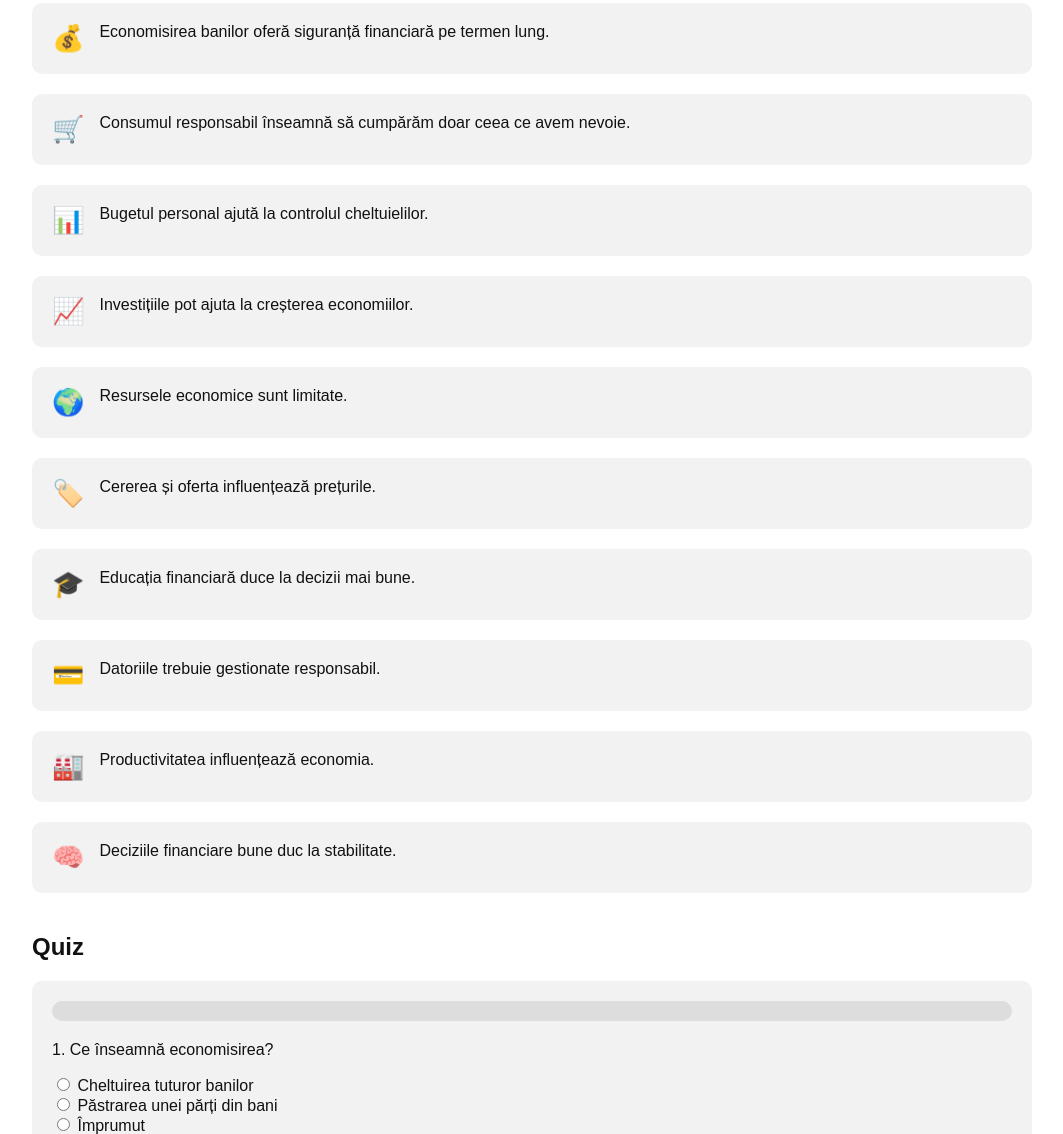
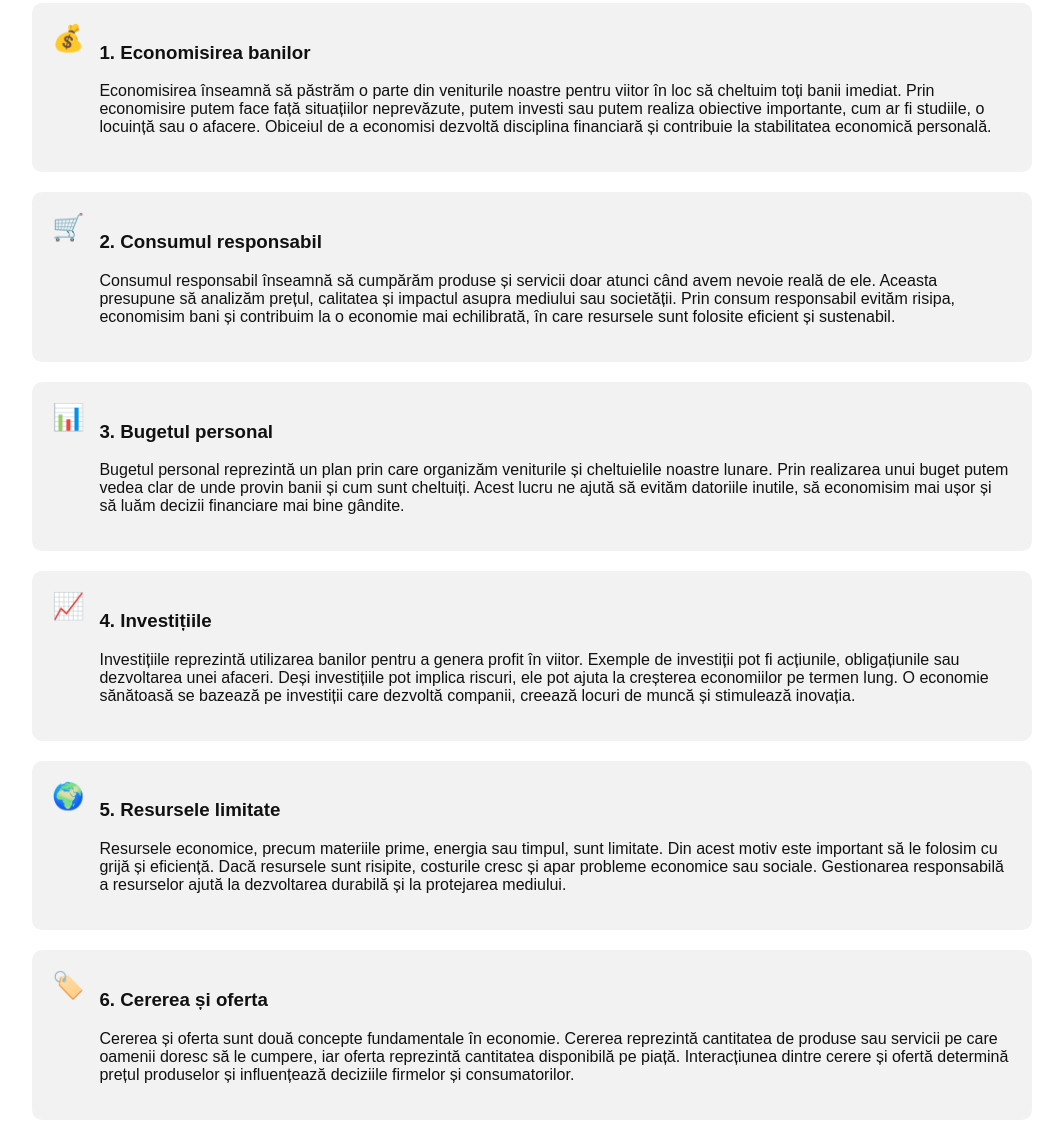
Before and after one commit to zzamfiralin-dev/ZMFLab, a plain HTML site: page index.html in a window 1280 px wide. Shown: the part 391-1525 px from the top of the page, without its empty margins (108-1171 px from the left). Drawn offline with Linux system fonts and the light colour scheme.

Commit message:
Enhance financial ideas section with detailed descriptions
Added detailed explanations for financial concepts including saving, responsible consumption, personal budgeting, and more.

```diff
--- a/index.html
+++ b/index.html
@@ -73,16 +73,27 @@ footer{text-align:center;padding:30px;opacity:.7}
 <div id="idei" class="section">
 <h2>10 Idei Importante</h2>
 
-<div class="idea"><div class="icon">💰</div><div>Economisirea banilor oferă siguranță financiară pe termen lung.</div></div>
-<div class="idea"><div class="icon">🛒</div><div>Consumul responsabil înseamnă să cumpărăm doar ceea ce avem nevoie.</div></div>
-<div class="idea"><div class="icon">📊</div><div>Bugetul personal ajută la controlul cheltuielilor.</div></div>
-<div class="idea"><div class="icon">📈</div><div>Investițiile pot ajuta la creșterea economiilor.</div></div>
-<div class="idea"><div class="icon">🌍</div><div>Resursele economice sunt limitate.</div></div>
-<div class="idea"><div class="icon">🏷️</div><div>Cererea și oferta influențează prețurile.</div></div>
-<div class="idea"><div class="icon">🎓</div><div>Educația financiară duce la decizii mai bune.</div></div>
-<div class="idea"><div class="icon">💳</div><div>Datoriile trebuie gestionate responsabil.</div></div>
-<div class="idea"><div class="icon">🏭</div><div>Productivitatea influențează economia.</div></div>
-<div class="idea"><div class="icon">🧠</div><div>Deciziile financiare bune duc la stabilitate.</div></div>
+<div class="idea"><div class="icon">💰</div><div><h3>1. Economisirea banilor</h3><p>Economisirea înseamnă să păstrăm o parte din veniturile noastre pentru viitor în loc să cheltuim toți banii imediat. Prin economisire putem face față situațiilor neprevăzute, putem investi sau putem realiza obiective importante, cum ar fi studiile, o locuință sau o afacere. Obiceiul de a economisi dezvoltă disciplina financiară și contribuie la stabilitatea economică personală.</p></div></div>
+
+<div class="idea"><div class="icon">🛒</div><div><h3>2. Consumul responsabil</h3><p>Consumul responsabil înseamnă să cumpărăm produse și servicii doar atunci când avem nevoie reală de ele. Aceasta presupune să analizăm prețul, calitatea și impactul asupra mediului sau societății. Prin consum responsabil evităm risipa, economisim bani și contribuim la o economie mai echilibrată, în care resursele sunt folosite eficient și sustenabil.</p></div></div>
+
+<div class="idea"><div class="icon">📊</div><div><h3>3. Bugetul personal</h3><p>Bugetul personal reprezintă un plan prin care organizăm veniturile și cheltuielile noastre lunare. Prin realizarea unui buget putem vedea clar de unde provin banii și cum sunt cheltuiți. Acest lucru ne ajută să evităm datoriile inutile, să economisim mai ușor și să luăm decizii financiare mai bine gândite.</p></div></div>
+
+<div class="idea"><div class="icon">📈</div><div><h3>4. Investițiile</h3><p>Investițiile reprezintă utilizarea banilor pentru a genera profit în viitor. Exemple de investiții pot fi acțiunile, obligațiunile sau dezvoltarea unei afaceri. Deși investițiile pot implica riscuri, ele pot ajuta la creșterea economiilor pe termen lung. O economie sănătoasă se bazează pe investiții care dezvoltă companii, creează locuri de muncă și stimulează inovația.</p></div></div>
+
+<div class="idea"><div class="icon">🌍</div><div><h3>5. Resursele limitate</h3><p>Resursele economice, precum materiile prime, energia sau timpul, sunt limitate. Din acest motiv este important să le folosim cu grijă și eficiență. Dacă resursele sunt risipite, costurile cresc și apar probleme economice sau sociale. Gestionarea responsabilă a resurselor ajută la dezvoltarea durabilă și la protejarea mediului.</p></div></div>
+
+<div class="idea"><div class="icon">🏷️</div><div><h3>6. Cererea și oferta</h3><p>Cererea și oferta sunt două concepte fundamentale în economie. Cererea reprezintă cantitatea de produse sau servicii pe care oamenii doresc să le cumpere, iar oferta reprezintă cantitatea disponibilă pe piață. Interacțiunea dintre cerere și ofertă determină prețul produselor și influențează deciziile firmelor și consumatorilor.</p></div></div>
+
+<div class="idea"><div class="icon">🎓</div><div><h3>7. Educația financiară</h3><p>Educația financiară ne ajută să înțelegem cum funcționează banii, economiile, investițiile și creditele. Persoanele care au cunoștințe financiare iau decizii mai bune legate de bani și își pot planifica mai eficient viitorul. În societatea modernă, educația financiară este esențială pentru stabilitate economică și pentru evitarea problemelor financiare.</p></div></div>
+
+<div class="idea"><div class="icon">💳</div><div><h3>8. Gestionarea datoriilor</h3><p>Datoriile pot fi utile atunci când sunt folosite responsabil, de exemplu pentru educație sau investiții importante. Totuși, dacă nu sunt gestionate corect, ele pot deveni o problemă financiară majoră. Este important să înțelegem costurile creditelor, dobânzile și termenii de plată pentru a evita supraîndatorarea.</p></div></div>
+
+<div class="idea"><div class="icon">🏭</div><div><h3>9. Productivitatea</h3><p>Productivitatea reprezintă eficiența cu care sunt utilizate resursele pentru a produce bunuri și servicii. Atunci când productivitatea crește, economia devine mai competitivă și pot apărea salarii mai mari și mai multe oportunități de muncă. Investițiile în tehnologie, educație și infrastructură pot contribui la creșterea productivității.</p></div></div>
+
+<div class="idea"><div class="icon">🧠</div><div><h3>10. Deciziile financiare inteligente</h3><p>Deciziile financiare inteligente înseamnă să analizăm cu atenție opțiunile înainte de a cheltui sau investi bani. Aceste decizii includ planificarea cheltuielilor, economisirea constantă și evitarea riscurilor inutile. Persoanele care iau decizii financiare bine gândite își pot construi un viitor stabil și pot evita problemele economice.</p></div></div>
+
+</div>
 </div>
 
 <div id="quiz" class="section">
```
